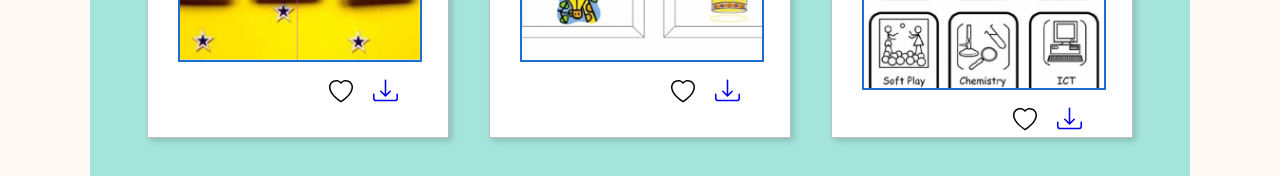
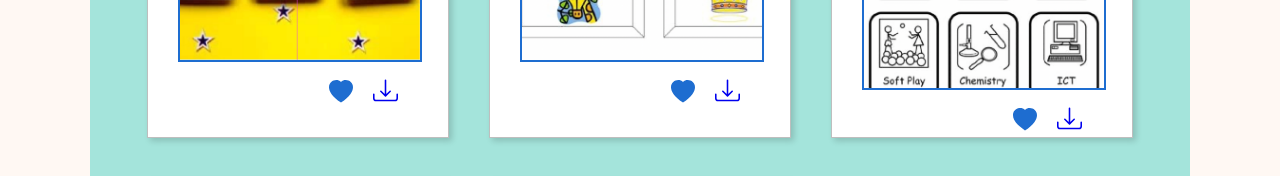
Before and after one commit to Sensational-Life/asd, a React (Create React App) app in the folder client/: page /resources/timetables/download in a window 1280 px wide. Shown: the part 585-761 px from the top of the page. Built offline with nearby package versions, Linux system fonts and the light colour scheme; grey boxes are pictures that could not be loaded.

Commit message:
add bookmark function but not finish yet

```diff
--- a/client/src/pages/Resources/Timetable/Registered/CardContent.js
+++ b/client/src/pages/Resources/Timetable/Registered/CardContent.js
@@ -8,6 +8,7 @@ import TimetableMixMatchRoutine from "~/assets/images/timetable-mix-match-routin
 
 export const CardContent = [
 	{
+		id: 0,
 		title: "Early routine cards",
 		text: "<p>Suitable for age: 2 – 4</p><p>Quantity: 40</p>",
 		src: Timetable2to4,
@@ -16,6 +17,7 @@ export const CardContent = [
 			"https://drive.google.com/file/d/1JY-gs3S27LQGsxsN64f_JQbPJzXbHaaM/view",
 	},
 	{
+		id: 1,
 		title: "Homework cards",
 		text: "<p>Suitable for age: 3 – 5</p><p>Quantity: 54</p>",
 		src: Timetable3to5,
@@ -24,6 +26,7 @@ export const CardContent = [
 			"https://drive.google.com/file/d/10usfMuYAVesK8Hbt8N8zmH_BjYl8eNi7/view",
 	},
 	{
+		id: 2,
 		title: "Organisational cards",
 		text: "<p>Suitable for age: 7 – 11</p><p>Quantity: 54</p>",
 		src: Timetable7to11,
@@ -32,6 +35,7 @@ export const CardContent = [
 			"https://drive.google.com/file/d/1HKA5pI9wXQNlVzRyCjSek9JjvXUfkCRk/view",
 	},
 	{
+		id: 3,
 		title: "Organisational cards",
 		text: "<p>Suitable for age: 9 – 14</p><p>Quantity: 54</p>",
 		src: Timetable9to14,
@@ -40,6 +44,7 @@ export const CardContent = [
 			"https://drive.google.com/file/d/113EgZb-o2v0KWSjV1QOXlNJzk9feYn5x/view",
 	},
 	{
+		id: 4,
 		title: "Mix & Match routine cards",
 		text: "<p>Suitable for all ages</p>",
 		src: TimetableMixMatchRoutine,
--- a/client/src/pages/Resources/Timetable/Registered/TimetableRegistered.css
+++ b/client/src/pages/Resources/Timetable/Registered/TimetableRegistered.css
@@ -108,16 +108,23 @@
 	justify-content: end;
 }
 
-.timetable-icon{
+.timetable-icon-download{
 	padding:8px 20px 0 0;
 	width: 25px;
 	height: 25px;
 }
 
-.timetable-icon-heart{
+.timetable-icon-heart-not-saved{
 	padding:10px 20px 0 0;
 	width: 24px;
 	height: 24px;
+}
+
+.timetable-icon-heart-saved{
+	padding:10px 20px 0 0;
+	width: 24px;
+	height: 24px;
+	color: var(--blue-color);
 }
 
 
@@ -149,6 +156,7 @@
 .timetable-registered-section .video-link{
 	font-size: 19px;
 	font-family: "Ambit SemiBold";
+	padding-left: 15px;
 }
 
 .timetable-registered-section .video-link:hover{
--- a/client/src/pages/Resources/Timetable/Registered/TimetableRegistered.js
+++ b/client/src/pages/Resources/Timetable/Registered/TimetableRegistered.js
@@ -1,18 +1,18 @@
-import React from "react";
+import React, { useState } from "react";
 import "./TimetableRegistered.css";
 import CardContent from "./CardContent.js";
-import { BsHeart, BsDownload } from "react-icons/bs";
+import { BsHeart, BsFillHeartFill, BsDownload } from "react-icons/bs";
 import ResponsivePlayer from "react-player";
 import { BsPlayCircleFill } from "react-icons/bs";
 import TimetableVideoImg from "~/assets/images/timetable-video.jpg";
 
 
 function TimetableRegistered() {
+	const [saved, setSaved] = useState(false);
 	return (
 		<div className="timetable-registered-container">
 			<div className="timetable-registered-section">
 				<div className="timetable-registered-wrapper">
-					{/* <div className="timetable-registered-grid"> */}
 					<div className="timetable-registered-container">
 						<div className="cards-bg">
 							<div className="header-container">
@@ -21,9 +21,8 @@ function TimetableRegistered() {
 						</div>
 						<div className="card-container">
 							{CardContent.map((card) => {
-								const cardKey = card.title.toLowerCase().replace(/\s/gi, "");
 								return (
-									<div className="card" key={cardKey}>
+									<div className="card" key={card.id}>
 										<h3 className="card-header">{card.title}</h3>
 										<div dangerouslySetInnerHTML={{ __html: card.text }} />
 										<div>
@@ -34,9 +33,24 @@ function TimetableRegistered() {
 											/>
 										</div>
 										<div className="timetable-icon-container">
-											<BsHeart className="timetable-icon-heart" />
+											{saved ? (
+												<BsHeart
+													className="timetable-icon-heart-not-saved"
+													onClick={() => {
+														setSaved(false);
+													}}
+												/>
+											) : (
+												<BsFillHeartFill
+													className="timetable-icon-heart-saved"
+													onClick={() => {
+														setSaved(true);
+													}}
+												/>
+											)}
+
 											<a href={card.pdflink}>
-												<BsDownload className="timetable-icon" />
+												<BsDownload className="timetable-icon-download" />
 											</a>
 										</div>
 									</div>
```
